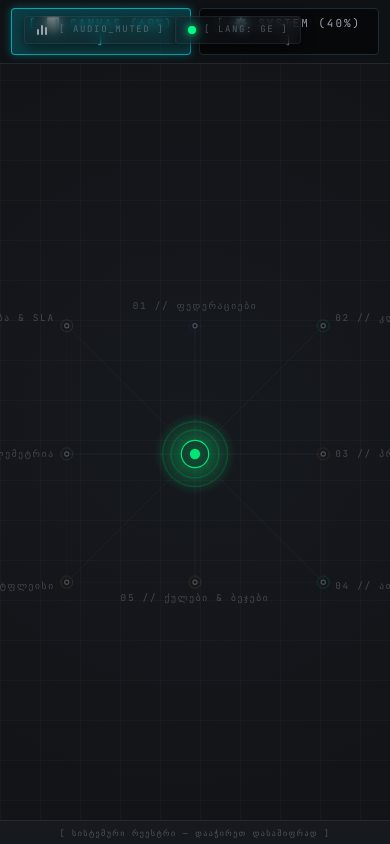
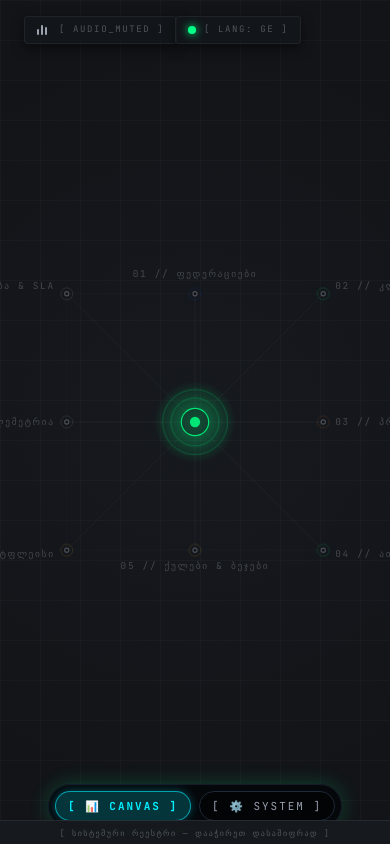
Before and after one commit to laghuza/artron-www, a Next.js app in the folder sports-os/: page / in a window 390 px wide. Built offline with nearby package versions, Linux system fonts and the light colour scheme.

Commit message:
feat(mobile): implement floating bottom stage dock, header collision fix & back navigation

```diff
--- a/sports-os/src/components/features/dashboard/DashboardLeftPanel.tsx
+++ b/sports-os/src/components/features/dashboard/DashboardLeftPanel.tsx
@@ -43,6 +43,7 @@ export default function DashboardLeftPanel({
 }: DashboardLeftPanelProps) {
   const orchestrator = useStageOrchestrator();
   const effectiveNode = (orchestrator?.activeNodeId && orchestrator.activeNodeId > 0) ? orchestrator.activeNodeId : currentDisplayNode;
+  const isNodeOrSubActive = (orchestrator?.activeNodeId && orchestrator.activeNodeId > 0) || Boolean(orchestrator?.activeSubModuleId) || effectiveNode > 0;
 
   const renderNarrative = () => {
     switch (effectiveNode) {
@@ -100,6 +101,16 @@ export default function DashboardLeftPanel({
 
   return (
     <div className="w-full max-w-full overflow-y-auto overflow-x-hidden scrollbar-thin">
+      {isNodeOrSubActive && (
+        <div className="lg:hidden sticky top-0 z-30 pb-3 pt-1 bg-[#101216]/90 backdrop-blur-md">
+          <button
+            onClick={() => orchestrator?.setMobileStage("canvas")}
+            className="w-full py-2 px-3 text-[11px] font-mono rounded bg-[#00F0FF]/15 text-[#00F0FF] border border-[#00F0FF]/50 hover:bg-[#00F0FF]/25 shadow-[0_0_12px_rgba(0,240,255,0.25)] flex items-center justify-center gap-2 transition-all cursor-pointer font-bold tracking-wider uppercase"
+          >
+            [ ⬅️ BACK TO GRAPH / გრაფიკზე დაბრუნება ]
+          </button>
+        </div>
+      )}
       {renderNarrative()}
     </div>
   );
--- a/sports-os/src/components/features/dashboard/InteractiveEnneaCore.tsx
+++ b/sports-os/src/components/features/dashboard/InteractiveEnneaCore.tsx
@@ -49,7 +49,7 @@ export default function InteractiveEnneaCore({
   const showOuter = transitionStep !== "sweeping" && transitionStep !== "console";
 
   return (
-    <div className={`w-full flex items-center justify-center relative transition-all duration-1000 ${
+    <div className={`w-full aspect-square max-w-[92vw] sm:max-w-[80vw] lg:max-w-full mx-auto flex items-center justify-center relative transition-all duration-1000 ${
       transitionStep === "console" ? "h-[160px] md:h-[185px]" : "h-full"
     }`}>
       <svg
--- a/sports-os/src/components/features/dashboard/SplitCoreDashboard.tsx
+++ b/sports-os/src/components/features/dashboard/SplitCoreDashboard.tsx
@@ -5,6 +5,7 @@ import { useRouter } from "next/navigation";
 import { audioManager } from "@/lib/audioManager";
 import { SubItemData } from "@/components/features/dashboard/NodeDetailStage";
 import SystemRegistryFooter from "@/components/layout/SystemRegistryFooter";
+import MobileStageDock from "@/components/layout/MobileStageDock";
 import GhostTrigger from "@/components/features/dashboard/GhostTrigger";
 import ScanLine from "@/components/ui/ScanLine";
 import LiveTelemetryFeed from "@/components/features/telemetry/LiveTelemetryFeed";
@@ -14,9 +15,11 @@ import DashboardLeftPanel from "@/components/features/dashboard/DashboardLeftPan
 import DashboardMainStage from "@/components/features/dashboard/DashboardMainStage";
 import { GLOW_COLORS } from "@/components/features/dashboard/dashboardConstants";
 import { useDashboardEffects } from "@/hooks/useDashboardEffects";
+import { useStageOrchestrator } from "@/context/StageOrchestratorContext";
 
 export default function SplitCoreDashboard() {
   const router = useRouter();
+  const { mobileStage, setMobileStage } = useStageOrchestrator();
   const [activeNode, setActiveNode] = useState<number>(0);
   const [hoveredNode, setHoveredNode] = useState<number | null>(null);
   const [scanTrigger, setScanTrigger] = useState<number>(0);
@@ -29,7 +32,6 @@ export default function SplitCoreDashboard() {
   const [isMuted, setIsMuted] = useState<boolean>(false);
   const [purgeState, setPurgeState] = useState<"none" | "selection" | "tenant" | "athlete" | "tenant-success" | "athlete-success">("none");
   const [selectedSubItem, setSelectedSubItem] = useState<SubItemData | null>(null);
-  const [mobileStage, setMobileStage] = useState<"canvas" | "system">("canvas");
 
   const currentDisplayNode = hoveredNode !== null ? hoveredNode : activeNode;
 
@@ -45,9 +47,6 @@ export default function SplitCoreDashboard() {
   };
   const handleAccessTabChange = (tab: "login" | "request" | "choice") => { audioManager.playClick(); setAccessTab(tab); };
 
-  const activeBtn = "bg-[#00F0FF]/20 text-[#00F0FF] border border-[#00F0FF]/60 shadow-[0_0_10px_rgba(0,240,255,0.3)] font-bold";
-  const idleBtn = "bg-black/50 text-gray-400 border border-gray-800 hover:text-white";
-
   return (
     <div className={`relative h-screen w-screen max-h-screen max-w-screen overflow-hidden flex flex-col lg:flex-row select-none transition-all duration-[1000ms] ease-expo-out box-border ${
       (transitionStep === "sweeping" || transitionStep === "console") ? "bg-black" : transitionStep === "zooming" ? "bg-[#090A0C]" : "bg-iron schematic-grid"
@@ -55,6 +54,7 @@ export default function SplitCoreDashboard() {
       <MuteAudioButton isMuted={isMuted} transitionStep={transitionStep} />
       <LanguageToggle />
       <ScanLine trigger={scanTrigger} />
+      <MobileStageDock />
       <div className={`fade-to-black-overlay ${isFadeToBlack ? "active" : ""}`} />
       {transitionStep === "sweeping" && <div key={`sweep-${sweepTrigger}`} className="radial-sweep-ring" />}
       {transitionStep === "idle" && (
@@ -62,16 +62,6 @@ export default function SplitCoreDashboard() {
           <GhostTrigger onAccessClick={() => handleNodeSelect(9)} />
         </div>
       )}
-
-      {/* Mobile Stage Toggle Header (< lg) */}
-      <div className="lg:hidden flex items-center justify-center gap-2 p-2 bg-[#101216]/95 border-b border-[rgba(156,163,175,0.15)] z-40 w-full shrink-0">
-        <button onClick={() => setMobileStage("canvas")} className={`flex-1 max-w-[180px] py-1.5 px-3 text-[11px] font-mono rounded uppercase transition-all duration-200 cursor-pointer text-center ${mobileStage === "canvas" ? activeBtn : idleBtn}`}>
-          [ 📊 CANVAS (60%) ]
-        </button>
-        <button onClick={() => setMobileStage("system")} className={`flex-1 max-w-[180px] py-1.5 px-3 text-[11px] font-mono rounded uppercase transition-all duration-200 cursor-pointer text-center ${mobileStage === "system" ? activeBtn : idleBtn}`}>
-          [ ⚙️ SYSTEM (40%) ]
-        </button>
-      </div>
 
       <div className={`h-full flex flex-col justify-center relative overflow-hidden transition-all duration-[1000ms] ease-expo-out bg-[#1A1D23]/55 box-border ${
         transitionStep !== "idle"
--- /dev/null
+++ b/sports-os/src/components/layout/MobileStageDock.tsx
@@ -0,0 +1,33 @@
+"use client";
+
+import { useStageOrchestrator } from "@/context/StageOrchestratorContext";
+
+export default function MobileStageDock() {
+  const { mobileStage, setMobileStage } = useStageOrchestrator();
+
+  const activeBtn =
+    "bg-[#00F0FF]/20 text-[#00F0FF] border border-[#00F0FF]/60 shadow-[0_0_10px_rgba(0,240,255,0.3)] font-bold";
+  const idleBtn =
+    "bg-black/50 text-gray-400 border border-gray-800 hover:text-white";
+
+  return (
+    <div className="lg:hidden block fixed bottom-4 inset-x-0 mx-auto z-50 w-fit bg-[#05070a]/90 backdrop-blur-md border border-[#161b26] p-1.5 rounded-full flex gap-2 shadow-[0_0_20px_rgba(0,255,135,0.2)]">
+      <button
+        onClick={() => setMobileStage("canvas")}
+        className={`py-1.5 px-3 text-[11px] font-mono rounded-full uppercase transition-all duration-200 cursor-pointer ${
+          mobileStage === "canvas" ? activeBtn : idleBtn
+        }`}
+      >
+        [ 📊 CANVAS ]
+      </button>
+      <button
+        onClick={() => setMobileStage("system")}
+        className={`py-1.5 px-3 text-[11px] font-mono rounded-full uppercase transition-all duration-200 cursor-pointer ${
+          mobileStage === "system" ? activeBtn : idleBtn
+        }`}
+      >
+        [ ⚙️ SYSTEM ]
+      </button>
+    </div>
+  );
+}
--- a/sports-os/src/context/StageOrchestratorContext.tsx
+++ b/sports-os/src/context/StageOrchestratorContext.tsx
@@ -6,9 +6,11 @@ interface StageOrchestratorContextType {
   activeNodeId: number;
   activeSubModuleId: string | null;
   inspectMode: boolean;
+  mobileStage: "canvas" | "system";
   selectNode: (nodeId: number, subModuleId?: string | null) => void;
   selectSubModule: (subModuleId: string | null) => void;
   toggleInspectMode: (mode?: boolean) => void;
+  setMobileStage: (stage: "canvas" | "system") => void;
 }
 
 const StageOrchestratorContext = createContext<StageOrchestratorContextType | undefined>(undefined);
@@ -17,6 +19,7 @@ export function StageOrchestratorProvider({ children }: { children: ReactNode })
   const [activeNodeId, setActiveNodeId] = useState<number>(0);
   const [activeSubModuleId, setActiveSubModuleId] = useState<string | null>(null);
   const [inspectMode, setInspectModeState] = useState<boolean>(false);
+  const [mobileStage, setMobileStageState] = useState<"canvas" | "system">("canvas");
 
   const selectNode = useCallback((nodeId: number, subModuleId: string | null = null) => {
     setActiveNodeId(nodeId);
@@ -31,15 +34,21 @@ export function StageOrchestratorProvider({ children }: { children: ReactNode })
     setInspectModeState((prev) => (mode !== undefined ? mode : !prev));
   }, []);
 
+  const setMobileStage = useCallback((stage: "canvas" | "system") => {
+    setMobileStageState(stage);
+  }, []);
+
   return (
     <StageOrchestratorContext.Provider
       value={{
         activeNodeId,
         activeSubModuleId,
         inspectMode,
+        mobileStage,
         selectNode,
         selectSubModule,
         toggleInspectMode,
+        setMobileStage,
       }}
     >
       {children}
```
Also changed, not shown: 1 other file (tests, documents, lock files or other folders).
